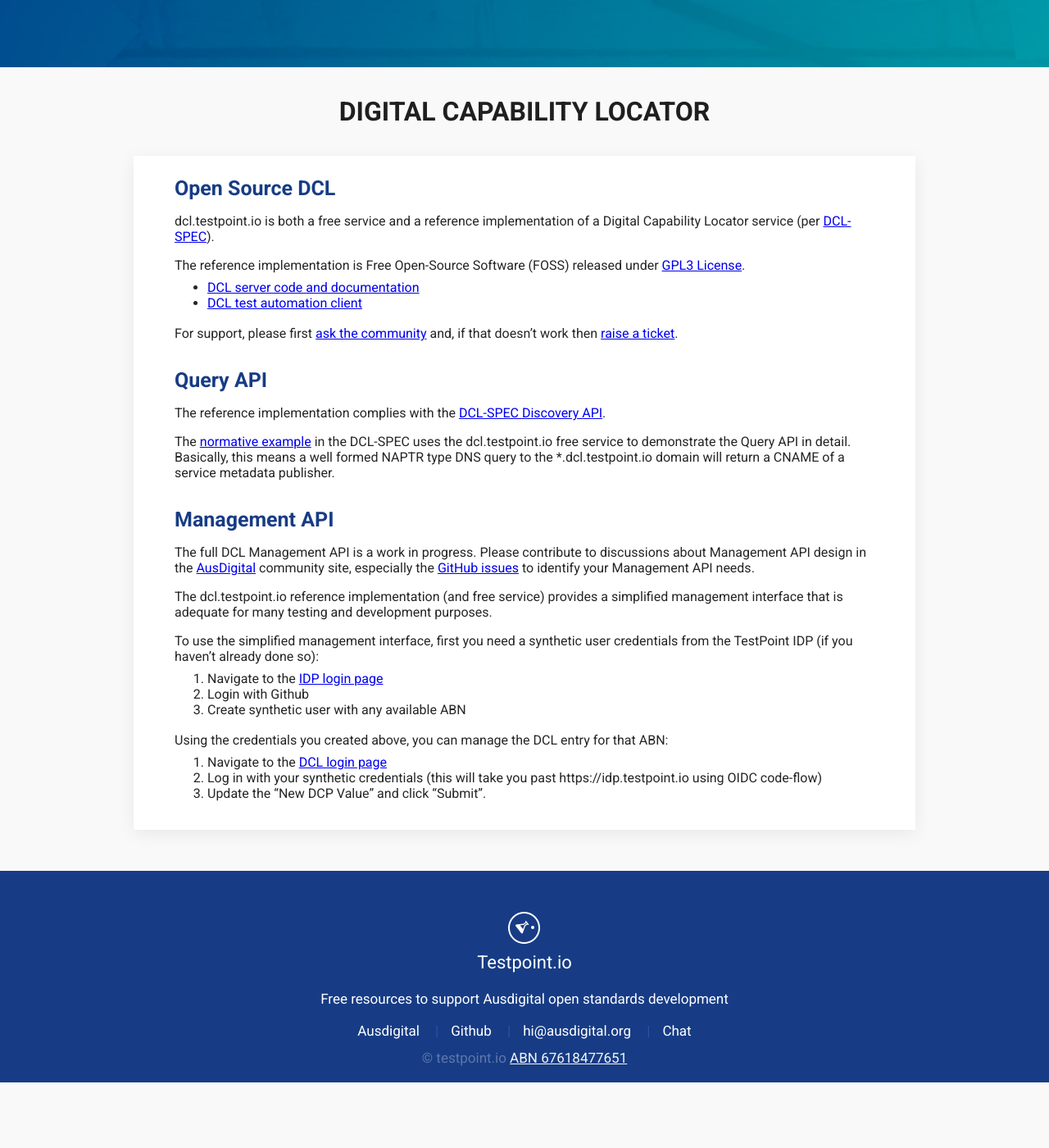
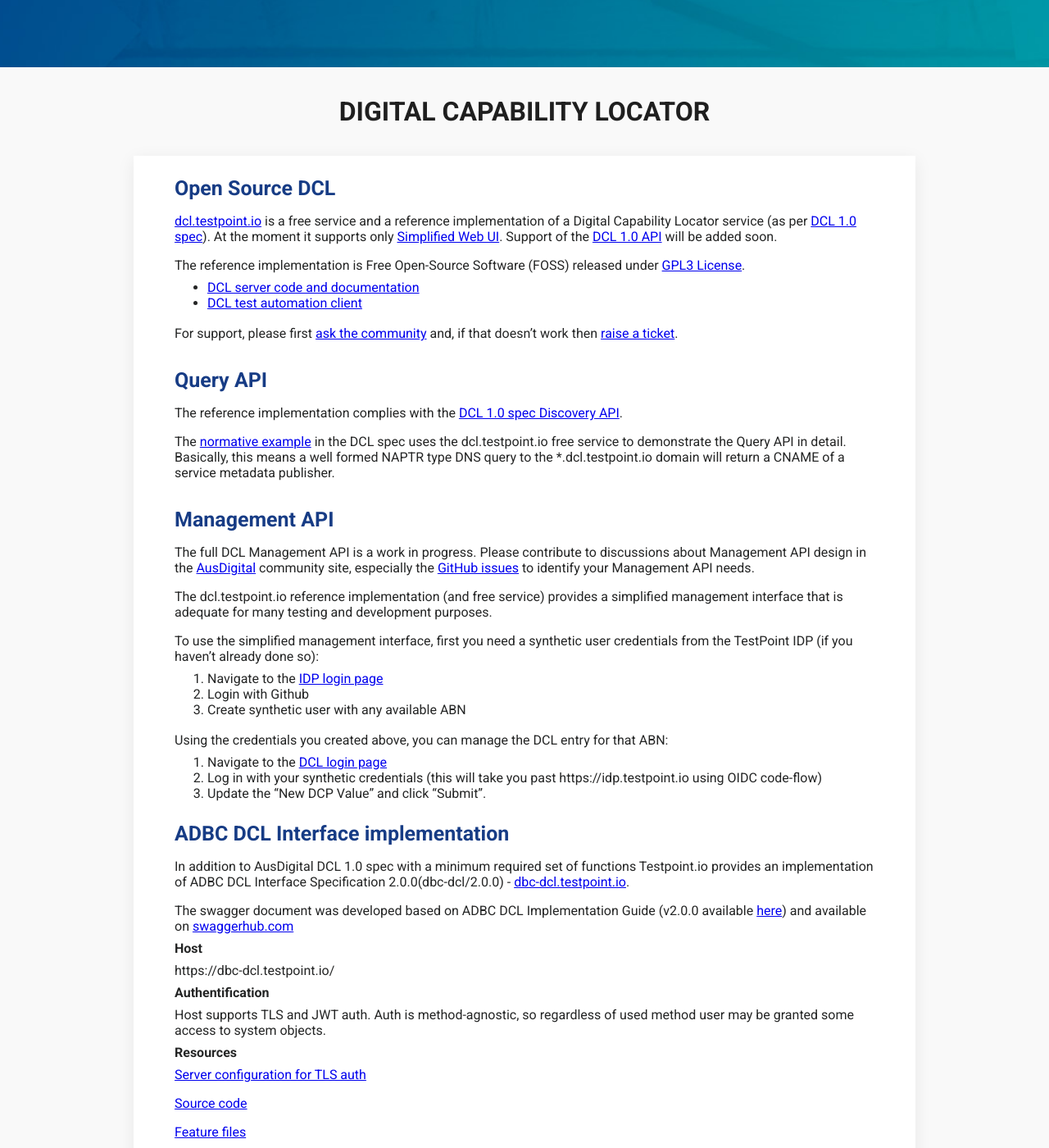
Before and after one commit to test-point/test-point.github.io, a Jekyll site: the page built from pages/dcl.md, in a window 1280 px wide and 1400 px high, scrolled down 1028 px. Shown: the whole window at 82% size. Built offline with Jekyll 4.4.1, drawn with Linux system fonts in a browser that asks for light colours; before the commit the page ends 2348 px from its top, so only the background shows below that; some of the changed text lies outside the part shown.

Commit message:
Update dcl.md

```diff
--- a/pages/dcl.md
+++ b/pages/dcl.md
@@ -10,7 +10,7 @@
 ---
 ### Open Source DCL
 
-dcl.testpoint.io is both a free service and a reference implementation of a Digital Capability Locator service (per [DCL-SPEC](http://ausdigital.org/specs/ausdigital-dcl/1.0)).
+[dcl.testpoint.io](https://dcl.testpoint.io) is a free service and a reference implementation of a Digital Capability Locator service (as per [DCL 1.0 spec](http://ausdigital.org/specs/ausdigital-dcl/1.0)). At the moment it supports only [Simplified Web UI](http://ausdigital.org/specs/ausdigital-dcl/1.0/#simplified-web-ui). Support of the [DCL 1.0 API](http://ausdigital.org/specs/ausdigital-dcl/1.0/api) will be added soon.
 
 The reference implementation is Free Open-Source Software (FOSS) released under [GPL3 License](https://www.gnu.org/licenses/gpl-3.0.en.html).
 
@@ -22,9 +22,9 @@
 
 ### Query API
 
-The reference implementation complies with the [DCL-SPEC Discovery API](http://ausdigital.org/specs/ausdigital-dcl/1.0#discovery/).
+The reference implementation complies with the [DCL 1.0 spec Discovery API](http://ausdigital.org/specs/ausdigital-dcl/1.0/#discovery-api).
 
-The [normative example](http://ausdigital.org/specs/ausdigital-dcl/1.0#normative_examples/) in the DCL-SPEC uses the dcl.testpoint.io free service to demonstrate the Query API in detail. Basically, this means a well formed NAPTR type DNS query to the *.dcl.testpoint.io domain will return a CNAME of a service metadata publisher.
+The [normative example](http://ausdigital.org/specs/ausdigital-dcl/1.0/#normative-examples) in the DCL spec uses the dcl.testpoint.io free service to demonstrate the Query API in detail. Basically, this means a well formed NAPTR type DNS query to the *.dcl.testpoint.io domain will return a CNAME of a service metadata publisher.
 
 
 ### Management API
@@ -44,3 +44,37 @@
 1.  Navigate to the [DCL login page](https://dcl.testpoint.io/login/)
 2.  Log in with your synthetic credentials (this will take you past https://idp.testpoint.io using OIDC code-flow)
 3.  Update the "New DCP Value" and click "Submit".
+
+### ADBC DCL Interface implementation
+
+In addition to AusDigital DCL 1.0 spec with a minimum required set of functions Testpoint.io provides an implementation of ADBC DCL Interface Specification 2.0.0(dbc-dcl/2.0.0) - [dbc-dcl.testpoint.io](https://dbc-dcl.testpoint.io).
+
+The swagger document was developed based on ADBC DCL Implementation Guide (v2.0.0 available [here](http://ausdigital.org/specs/ausdigital-dcl/1.0/Attachment_5c_Digital_Capability_Locator_Implementation_Guide_v2.0.0.pdf)) and available on [swaggerhub.com](https://app.swaggerhub.com/apis/ADBC/DCL-interface-spec/2.0.0)
+
+#### Host
+
+https://dbc-dcl.testpoint.io/
+
+#### Authentification
+
+Host supports TLS and JWT auth. Auth is method-agnostic, so regardless of used method user may be granted some access to system objects.
+
+#### Resources
+
+[Server configuration for TLS auth](https://github.com/test-point/testpoint-dcl/tree/master/client-py-tls)
+
+[Source code](https://github.com/test-point/testpoint-dcl/tree/master/src-py)
+
+[Feature files](https://github.com/test-point/testpoint-dcl/tree/master/tests/bdd-remote)
+
+#### Admin Panel
+
+https://dbc-dcl.testpoint.io/admin/
+
+Admin panel may be used for party management, status change and audit records review.
+
+Using the [User-Party access](https://dbc-dcl.testpoint.io/admin/accreditations/userpartyaccess/) interface dcl users can get permission to access specific parties.
+
+A dcl user record is created, once a user authenticates in DCL for the first time. An endpoint https://dbc-dcl.testpoint.io/api/dbc/v0/demo_auth/ can be used to validate a current authentication status and trigger a dcl user creation process.
+
+Only when a dcl user record was added, admin user can set permissions for this user.
```
